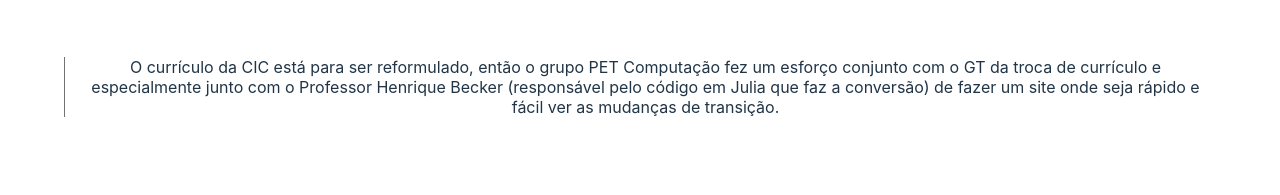
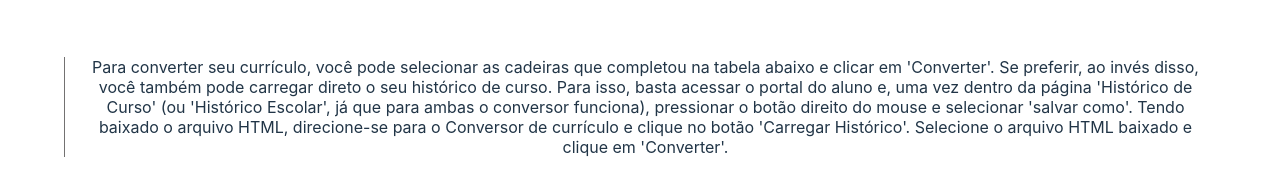
Before and after one commit to petcomputacaoufrgs/novo-curriculo-website, a React (Vite) app in the folder frontend/: page / in a window 1280 px wide. Shown: the part 217-412 px from the top of the page. Built offline with nearby package versions, Linux system fonts and the light colour scheme; no server answers.

Commit message:
Mudando texto inicial e tirando turorial

```diff
--- a/frontend/src/pages/HomePage/HomePage.tsx
+++ b/frontend/src/pages/HomePage/HomePage.tsx
@@ -100,7 +100,6 @@
 
   const links = [
     {link: "https://www.inf.ufrgs.br/~eslgastal/gt-cic/novo-curriculo-cic-consolidado.html", label: "Informações Oficiais (CIC)", target: "_blank"},
-    {link: "#", label: "Tutorial", target: "_self"},
     {link: "/regras", label: "Regras de Equivalência", target: "_self"},
     {link: "https://codeberg.org/hbecker/ClassHistoryConverter", label: "Conversor de Histórico (Repositório)", target: "_blank"}
   ]
@@ -127,8 +126,10 @@
         <Navbar links={links}/>
         <About
           title="Bacharelado em Ciência da Computação"
-          text="O currículo da CIC está para ser reformulado, então o grupo PET Computação fez um esforço conjunto com o GT da troca de currículo e
-                especialmente junto com o Professor Henrique Becker (responsável pelo código em Julia que faz a conversão) de fazer um site onde seja rápido e fácil ver as mudanças de transição."/>
+          text="Para converter seu currículo, você pode selecionar as cadeiras que completou na tabela abaixo e clicar em 'Converter'.
+                Se preferir, ao invés disso, você também pode carregar direto o seu histórico de curso. Para isso, basta acessar o portal do aluno e, uma vez dentro da página 'Histórico de Curso' (ou 'Histórico Escolar', já que para ambas o conversor funciona),
+                pressionar o botão direito do mouse e selecionar 'salvar como'. Tendo baixado o arquivo HTML, direcione-se para o Conversor de currículo e clique no botão 'Carregar Histórico'. Selecione o arquivo
+                HTML baixado e clique em 'Converter'."/>
 
         <ButtonsStyledContainer>
                 <Loadb
--- a/frontend/src/pages/RegrasEquivalenciaView/RegrasEquivalenciaView.tsx
+++ b/frontend/src/pages/RegrasEquivalenciaView/RegrasEquivalenciaView.tsx
@@ -10,7 +10,6 @@
 
   const links = [
     {link: "https://www.inf.ufrgs.br/~eslgastal/gt-cic/novo-curriculo-cic-consolidado.html", label: "Informações Oficiais (CIC)", target: "_blank"},
-    {link: "#", label: "Tutorial", target: "_self"},
     {link: "/", label: "Conversor CIC", target: "_self"},
     {link: "https://codeberg.org/hbecker/ClassHistoryConverter", label: "Conversor de Histórico (Repositório)", target: "_blank"}
   ]
```
